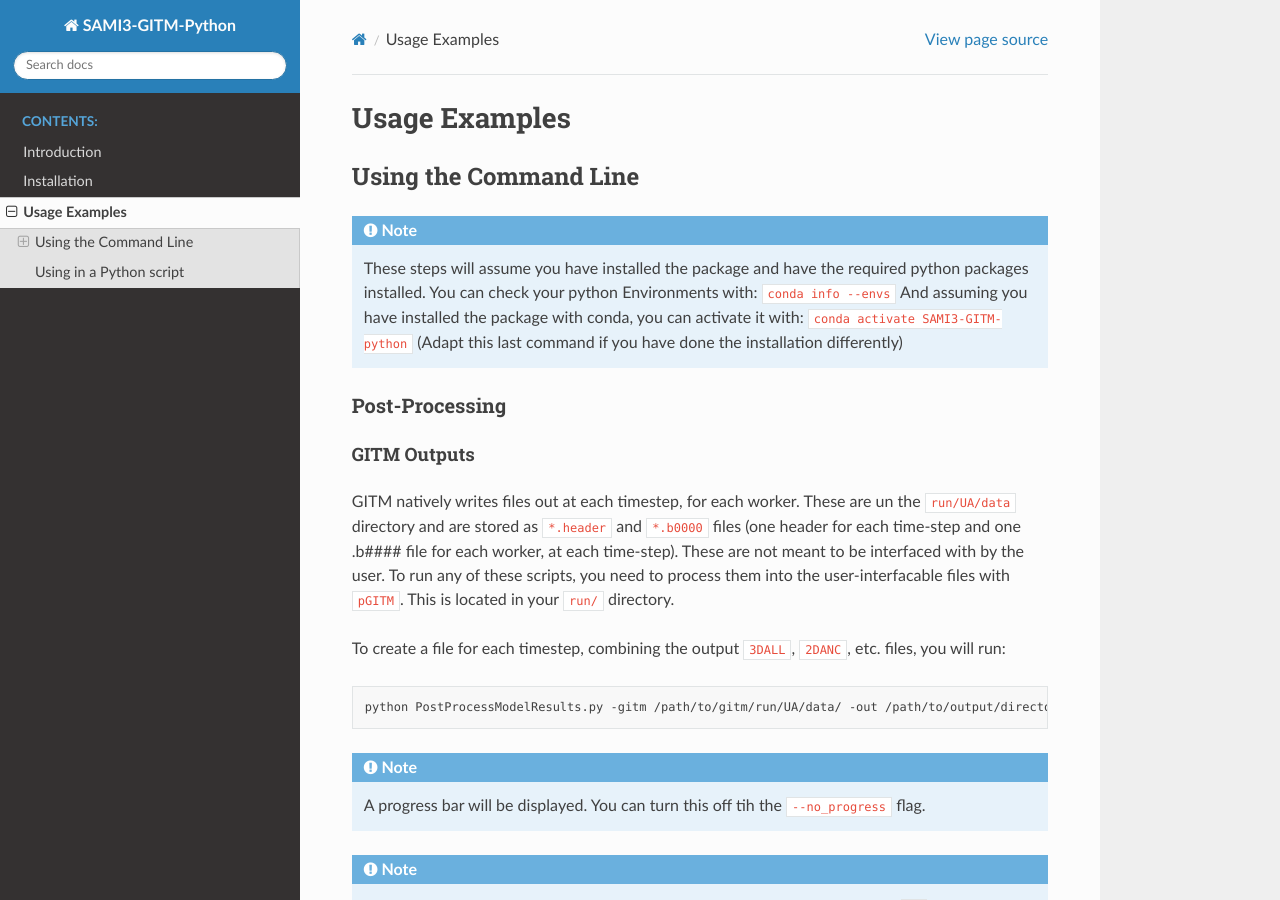
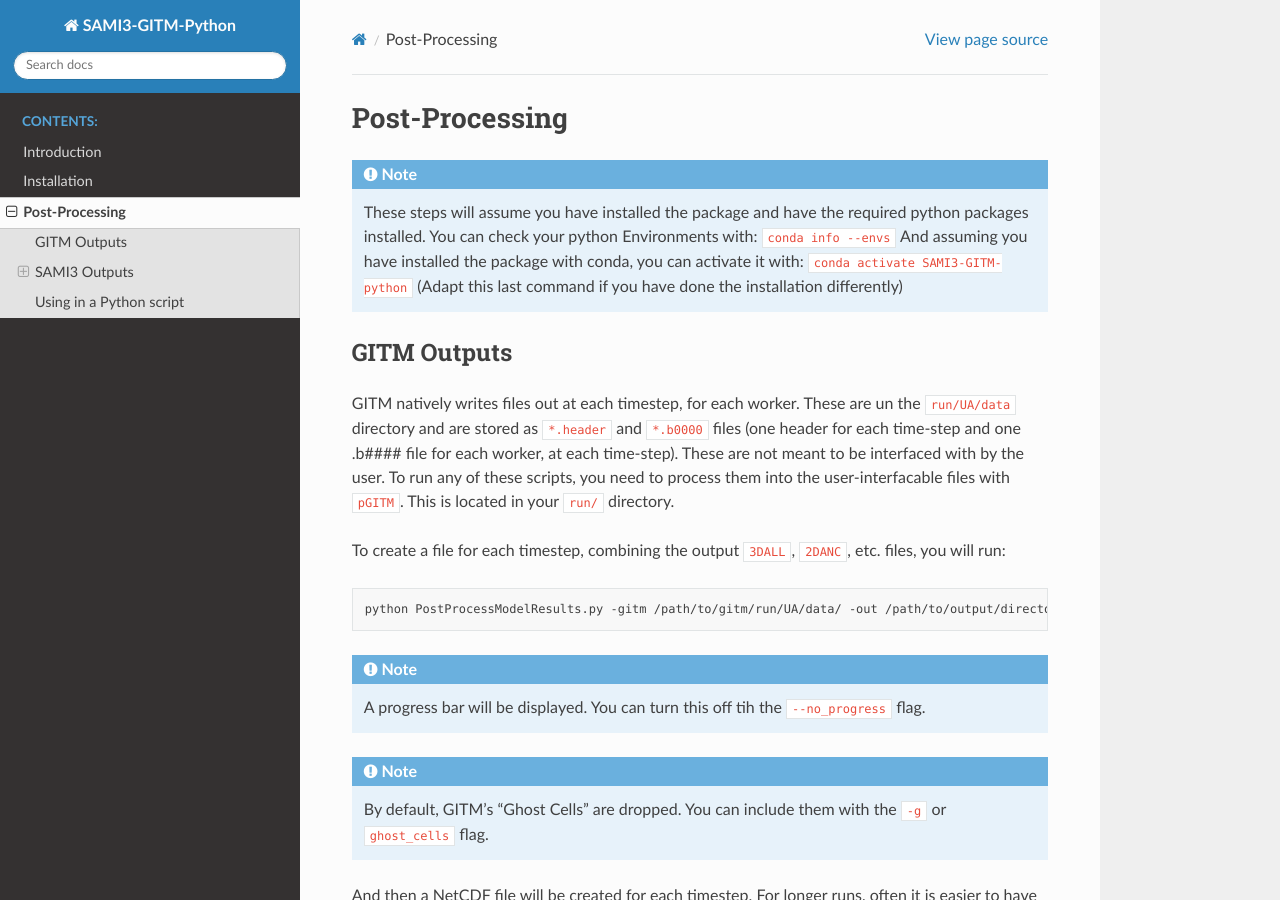
Before and after one commit to abukowski21/SAMI3-GITM-python, a Sphinx documentation site: the page built from docs/source/usage.rst, in a window 1280 px wide and 900 px high. Built offline with Sphinx 7.4.7 and the Read the Docs theme 2.0.0, drawn with Linux system fonts in a browser that asks for light colours; pages that are not in the unit, such as notebooks, are missing from menus.

Commit message:
change section types.

```diff
--- a/docs/source/usage.rst
+++ b/docs/source/usage.rst
@@ -1,8 +1,7 @@
-Usage Examples
+Post-Processing
 ##############
 
-Using the Command Line
-**********************
+
 
 
 .. note::
@@ -52,7 +49,7 @@ Additional arguments are available to unlock more complex features. Run ``python
 
 
 SAMI3 Outputs
--------------
+=============
 
 
 SAMI3 natively writes one file for each variable. Longer model runs do not result in more files, but rather longer files. These files are indiced with ``(nz, nf, nlt, nt)`` accorrding to the user settings, where ``nz`` is the index of the grid point (along the field line), ``nf`` is the index of the field line (along the longitude), ``nlt`` is the number of magnetic longitues, and ``nt`` is the time step.
@@ -63,7 +60,7 @@ We automatically read the user-specified resoltion of the model run but **do not
     By default, both `raw` and `regrid` files are written when a user runs PostProcessModelResults.py.
 
 Writing raw SAMI3 Outputs to NetCDF
-^^^^^^^^^^^^^^^^^^^^^^^^^^^^^^^^^^^
+-----------------------------------
 
 To write the raw SAMI3 outputs to a single NetCDF file, you will run:
 
@@ -74,7 +71,7 @@ To write the raw SAMI3 outputs to a single NetCDF file, you will run:
 These outputs retain the same indexing as the original files.
 
 Regridding SAMI3 Outputs
-^^^^^^^^^^^^^^^^^^^^^^^^
+------------------------
 
 It is often more useful to have SAMI3 outputs on a regular grid. This can be done with the ``--sami_type regrid`` flag. This will regrid the SAMI3 outputs to a regular grid, using Scipy's LinearNDInterpolator_
 
@@ -95,7 +92,7 @@ There is also the option to "fly a satellite through" the model outputs, interpo
 
 
 Using in a Python script
-*************************
+========================
 
 These scripts are not available on conda-forge or via pip. There is no current plan to make them available on a python package manager, or to make these scripts install-able in a python environment.
 
```
Also changed, not shown: other parts of docs/source/usage.rst (+1 -3 lines).
